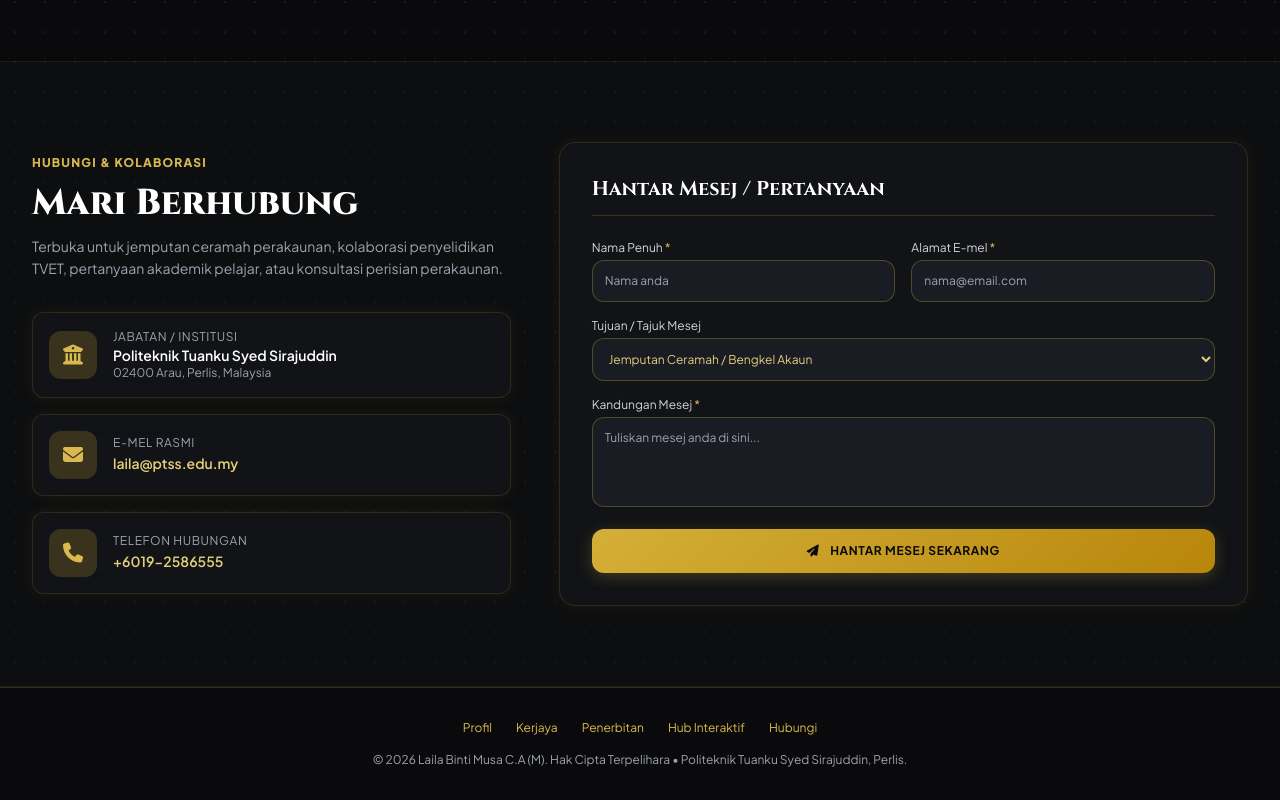
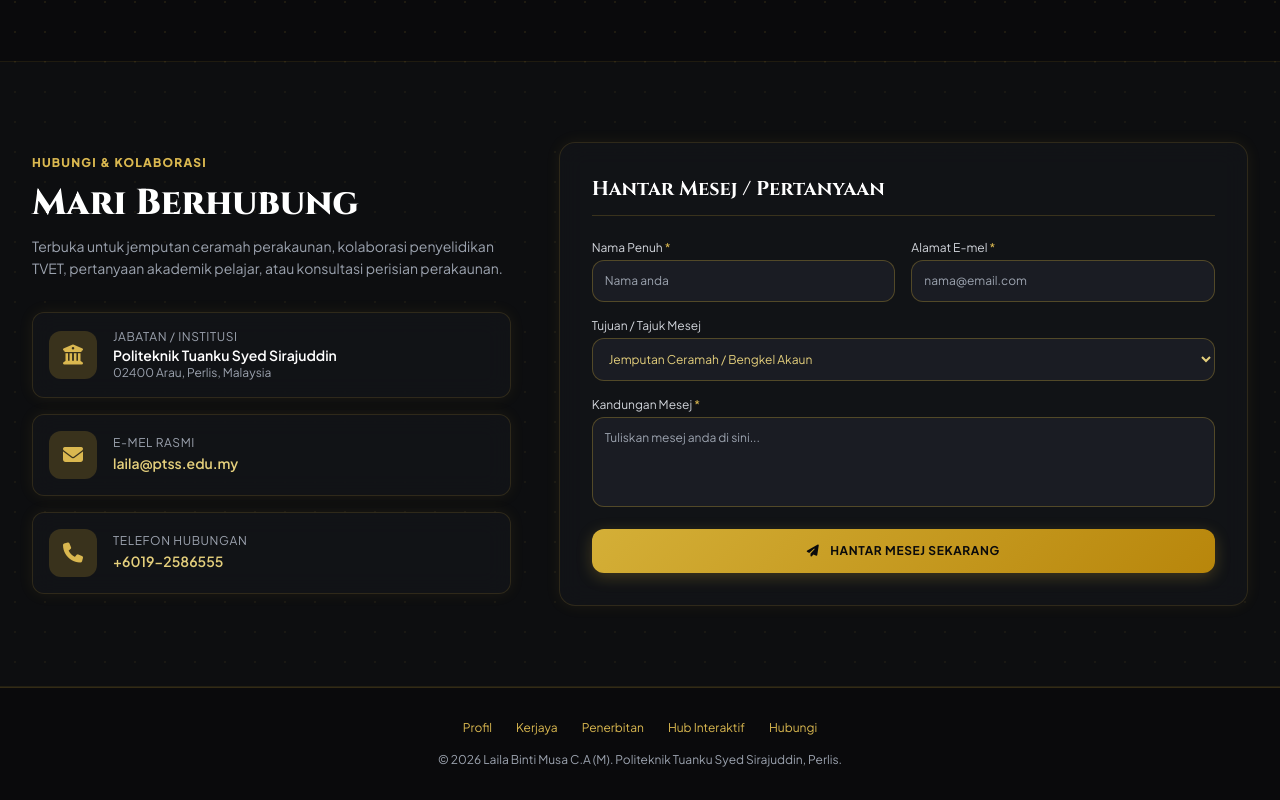
Before and after one commit to MadamLaila/personallaila, a plain HTML site: page index.html in a window 1280 px wide. Shown: the part 6193-6993 px from the top of the page. Drawn offline with nearby package versions, Linux system fonts and the light colour scheme.

Commit message:
Remove copyright notice from footer

```diff
--- a/index.html
+++ b/index.html
@@ -1120,7 +1120,7 @@
                 <a href="#hub-interaktif" class="hover:underline">Hub Interaktif</a>
                 <a href="#hubungi" class="hover:underline">Hubungi</a>
             </div>
-            <p>© 2026 Laila Binti Musa C.A (M). Hak Cipta Terpelihara • Politeknik Tuanku Syed Sirajuddin, Perlis.</p>
+            <p>© 2026 Laila Binti Musa C.A (M). Politeknik Tuanku Syed Sirajuddin, Perlis.</p>
         </div>
     </footer>
 
```
